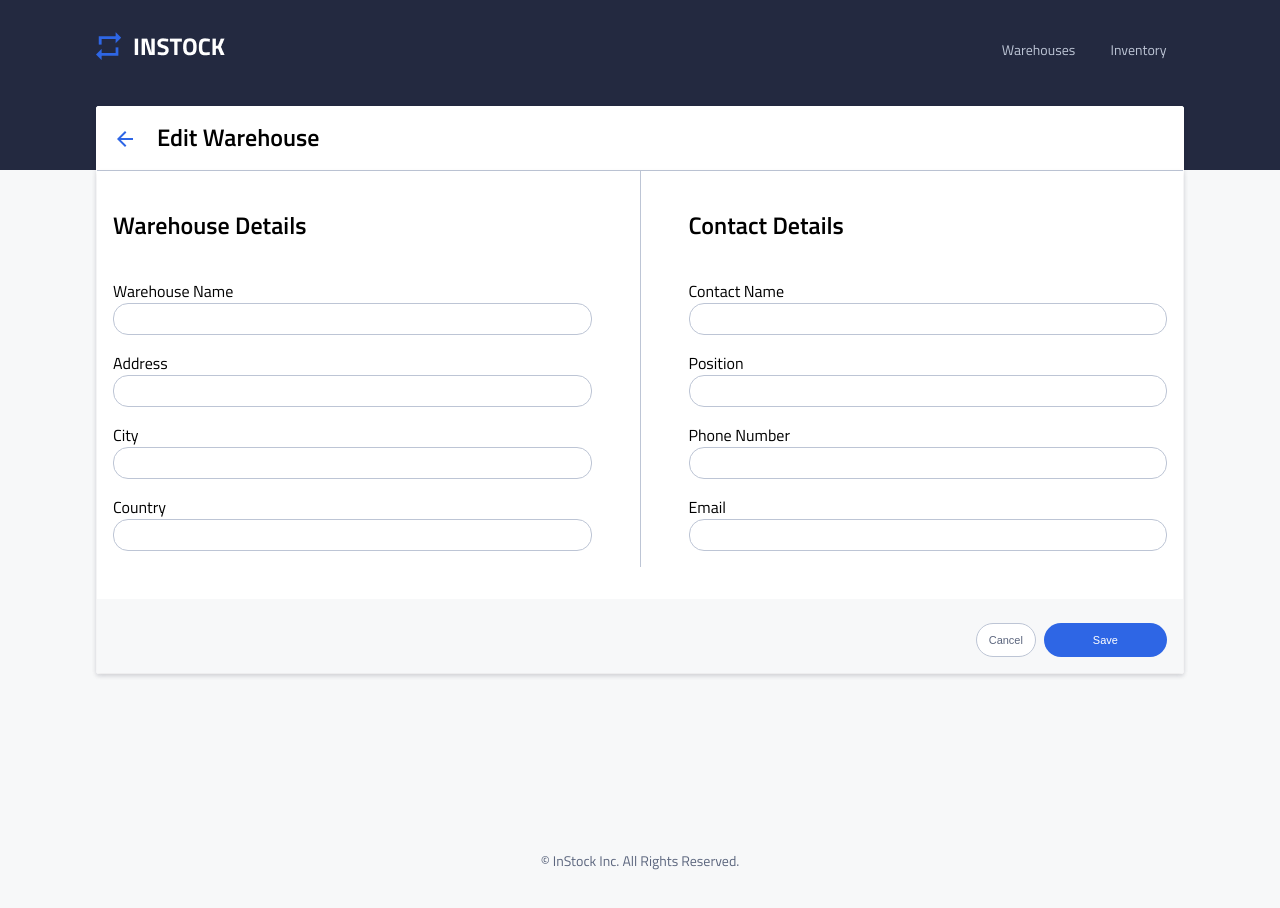
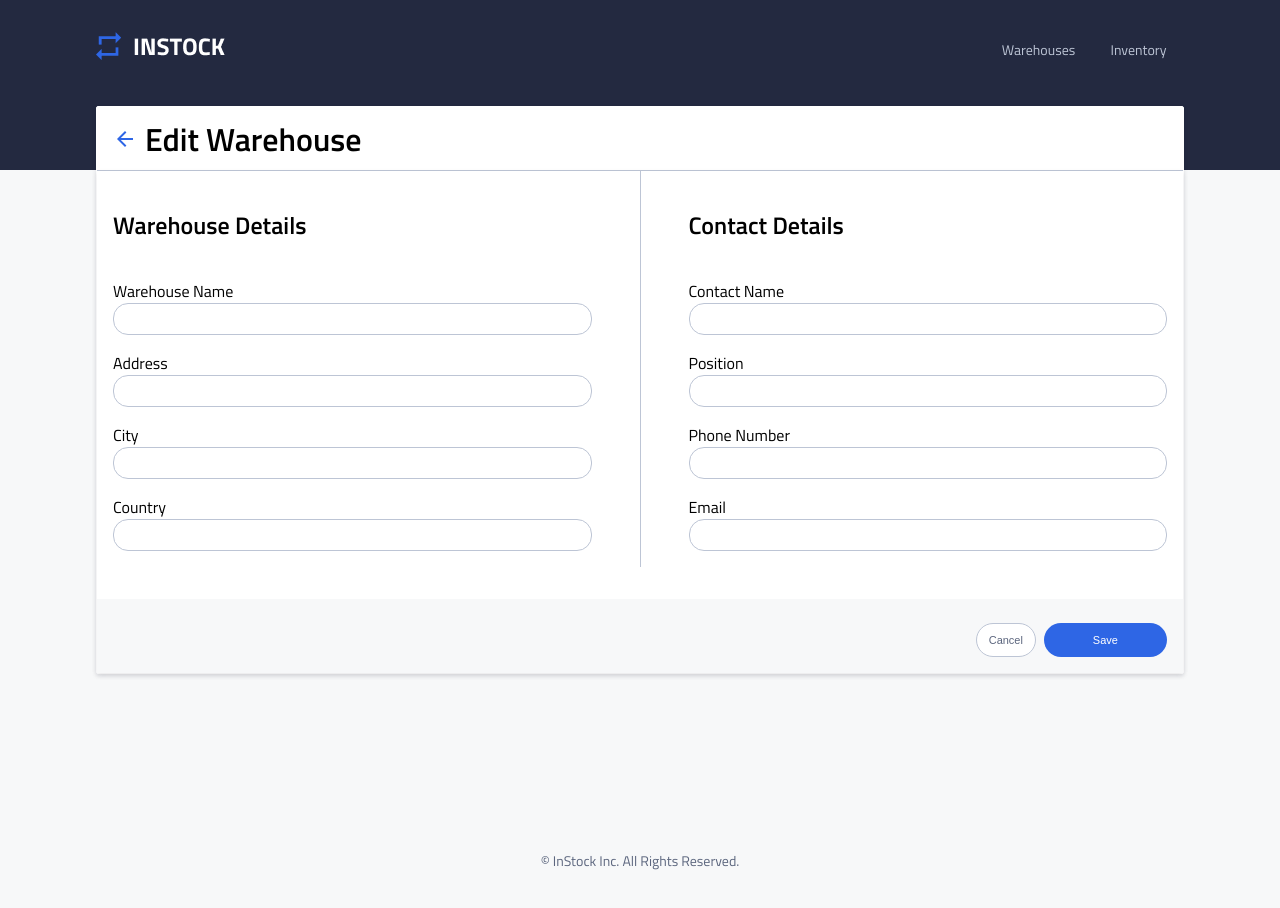
Before and after one commit to yigitocak/InStock, a React (Create React App) app in the folder client/: page /warehouses/1/edit in a window 1280 px wide. Shown: the top 908 px of the page. Built offline with nearby package versions, Linux system fonts and the light colour scheme; no server answers.

Commit message:
fixed the header size on edit warehouse page

```diff
--- a/client/src/components/WarehouseItem/WarehouseItem.js
+++ b/client/src/components/WarehouseItem/WarehouseItem.js
@@ -17,7 +17,7 @@ const WarehouseItem = ({warehouseId, name, address, city, country, contactName,
                     <section className='item__left'>
                         <div className='item__container'>
                             <p className='item__label'>WAREHOUSE</p>
-                            <Link to={`warehouses/${warehouseId}`} className='item__link'>
+                            <Link to={`/warehouses/${warehouseId}`} className='item__link'>
                                 <p className='item__name'>{name}</p>
                             </Link>
                         </div>
--- a/client/src/pages/WareohuseEdit/WarehouseEdit.scss
+++ b/client/src/pages/WareohuseEdit/WarehouseEdit.scss
@@ -41,12 +41,6 @@
     }
     &__title {
         align-self: center;
-        height: 100%;
-        padding:1rem;
-        padding-left: 0;
-
-        @include desktop {
-            padding: .75rem;
-        }
+        font-size: 2rem;
     }
 }
```
